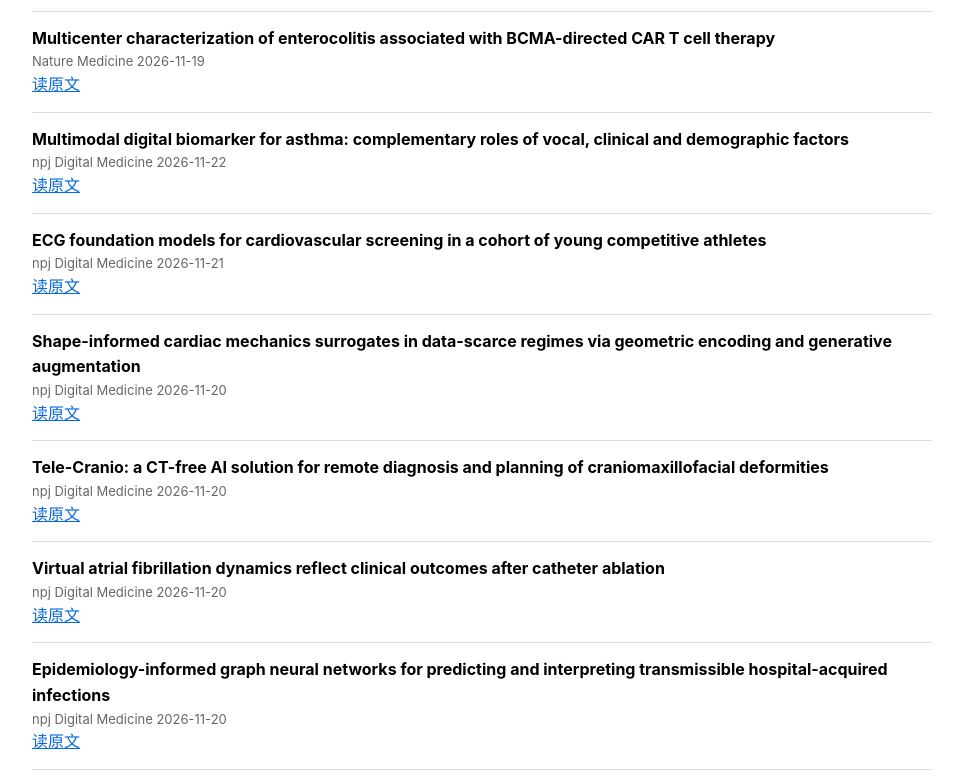
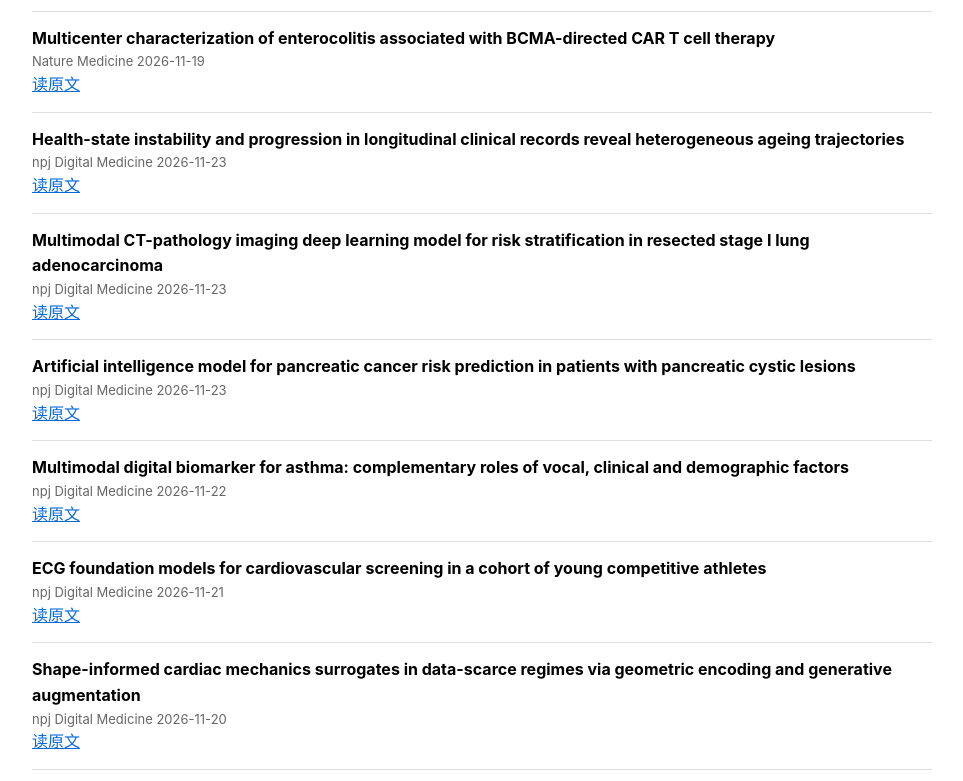
Before and after one commit to itswinky1212-cmd/my-radar, a plain HTML site: page index.html in a window 1280 px wide. Shown: the part 750-1531 px from the top of the page, without its empty margins (158-1121 px from the left). Drawn offline with Linux system fonts and the light colour scheme.

Commit message:
update news

```diff
--- a/index.html
+++ b/index.html
@@ -14,7 +14,7 @@ a { color: #0969da; }
 </head>
 <body>
 <h1>我的 AI 医疗资讯雷达</h1>
-<p class="notice">自动更新，信息整理，不构成医疗建议。更新时间：2026-11-23 04:08 UTC</p>
+<p class="notice">自动更新，信息整理，不构成医疗建议。更新时间：2026-11-24 07:09 UTC</p>
 
     <div class="item">
       <div><b>Concerns about use of placebo control in clinical trials of Obinutuzumab β for aquaporin-4 antibody positive neuromyelitis optica spectrum disorder</b></div>
@@ -53,6 +53,24 @@ a { color: #0969da; }
     </div>
 
     <div class="item">
+      <div><b>Health-state instability and progression in longitudinal clinical records reveal heterogeneous ageing trajectories</b></div>
+      <div class="source">npj Digital Medicine 2026-11-23</div>
+      <div><a href="https://www.nature.com/articles/s41746-026-03482-9">读原文</a></div>
+    </div>
+
+    <div class="item">
+      <div><b>Multimodal CT-pathology imaging deep learning model for risk stratification in resected stage I lung adenocarcinoma</b></div>
+      <div class="source">npj Digital Medicine 2026-11-23</div>
+      <div><a href="https://www.nature.com/articles/s41746-026-03467-8">读原文</a></div>
+    </div>
+
+    <div class="item">
+      <div><b>Artificial intelligence model for pancreatic cancer risk prediction in patients with pancreatic cystic lesions</b></div>
+      <div class="source">npj Digital Medicine 2026-11-23</div>
+      <div><a href="https://www.nature.com/articles/s41746-026-03441-4">读原文</a></div>
+    </div>
+
+    <div class="item">
       <div><b>Multimodal digital biomarker for asthma: complementary roles of vocal, clinical and demographic factors</b></div>
       <div class="source">npj Digital Medicine 2026-11-22</div>
       <div><a href="https://www.nature.com/articles/s41746-026-03465-w">读原文</a></div>
@@ -68,24 +86,6 @@ a { color: #0969da; }
       <div><b>Shape-informed cardiac mechanics surrogates in data-scarce regimes via geometric encoding and generative augmentation</b></div>
       <div class="source">npj Digital Medicine 2026-11-20</div>
       <div><a href="https://www.nature.com/articles/s41746-026-03383-x">读原文</a></div>
-    </div>
-
-    <div class="item">
-      <div><b>Tele-Cranio: a CT-free AI solution for remote diagnosis and planning of craniomaxillofacial deformities</b></div>
-      <div class="source">npj Digital Medicine 2026-11-20</div>
-      <div><a href="https://www.nature.com/articles/s41746-026-03454-z">读原文</a></div>
-    </div>
-
-    <div class="item">
-      <div><b>Virtual atrial fibrillation dynamics reflect clinical outcomes after catheter ablation</b></div>
-      <div class="source">npj Digital Medicine 2026-11-20</div>
-      <div><a href="https://www.nature.com/articles/s41746-026-03495-4">读原文</a></div>
-    </div>
-
-    <div class="item">
-      <div><b>Epidemiology-informed graph neural networks for predicting and interpreting transmissible hospital-acquired infections</b></div>
-      <div class="source">npj Digital Medicine 2026-11-20</div>
-      <div><a href="https://www.nature.com/articles/s41746-026-03382-y">读原文</a></div>
     </div>
 
     <div class="item">
```
